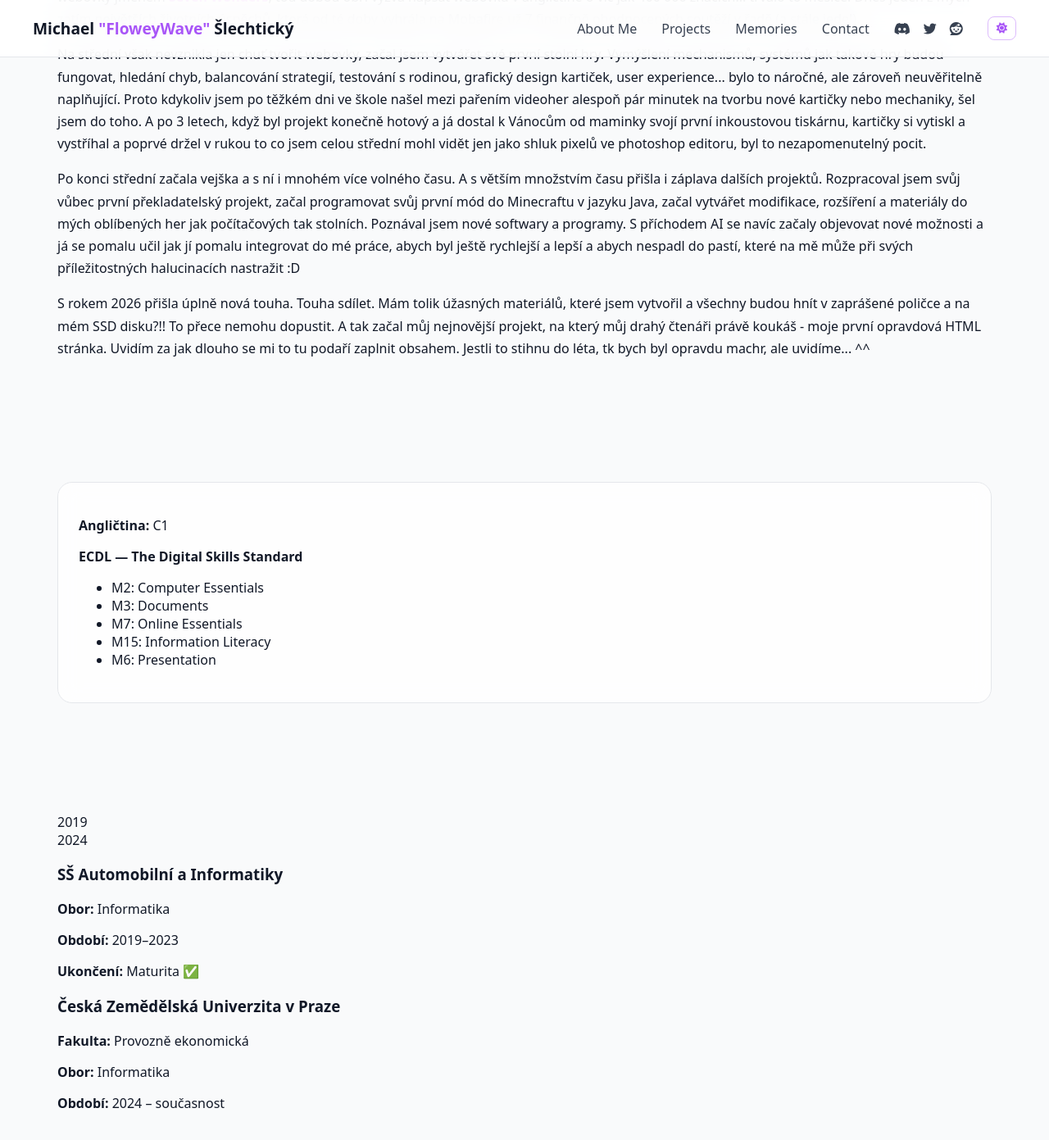
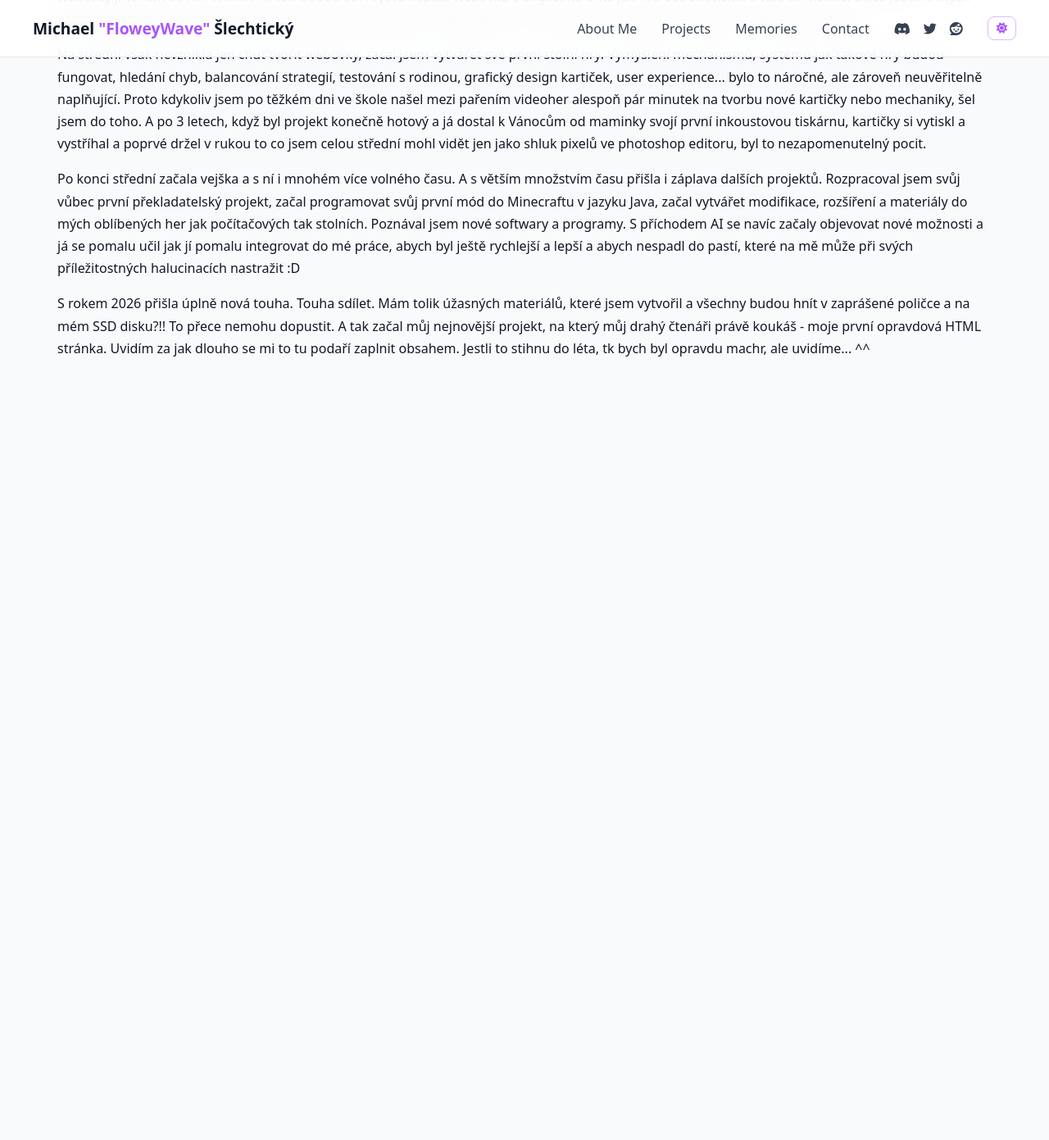
Before and after one commit to FloweyWave2/floweywave2.github.io, a Jekyll site: the page built from creator.html, in a window 1280 px wide and 1400 px high, scrolled down 2551 px. Shown: the top 1391 px of the window at 82% size. Built offline with Jekyll 4.4.1, drawn with Linux system fonts in a browser that asks for light colours; after the commit the page ends 3066 px from its top, so only the background shows below that.

Commit message:
Update creator.html

```diff
--- a/creator.html
+++ b/creator.html
@@ -283,66 +283,6 @@ permalink: /about/creator.html
 
         </div>
     </section>
-
-    <!-- CERTIFICATIONS -->
-    <section class="creator-section reveal">
-        <div class="section-header">
-            <h2>Certifikace</h2>
-        </div>
-
-        <div class="creator-glass">
-            <p><strong>Angličtina:</strong> C1</p>
-
-            <p><strong>ECDL — The Digital Skills Standard</strong></p>
-            <ul>
-                <li>M2: Computer Essentials</li>
-                <li>M3: Documents</li>
-                <li>M7: Online Essentials</li>
-                <li>M15: Information Literacy</li>
-                <li>M6: Presentation</li>
-            </ul>
-        </div>
-    </section>
-
-    <!-- EXPERIENCE -->
-                <!-- VZDĚLÁNÍ -->
-<section class="creator-section reveal">
-    <div class="section-header">
-        <h2>Vzdělání</h2>
-    </div>
-
-    <div class="education-timeline">
-
-        <div class="timeline-line"></div>
-
-        <div class="timeline-item" data-target="edu1">
-            <span class="timeline-year">2019</span>
-            <div class="timeline-dot large"></div>
-        </div>
-
-        <div class="timeline-item" data-target="edu2">
-            <span class="timeline-year">2024</span>
-            <div class="timeline-dot large"></div>
-        </div>
-
-    </div>
-
-    <!-- POPUPS -->
-
-    <div class="timeline-popup" id="edu1">
-        <h3>SŠ Automobilní a Informatiky</h3>
-        <p><strong>Obor:</strong> Informatika</p>
-        <p><strong>Období:</strong> 2019–2023</p>
-        <p><strong>Ukončení:</strong> Maturita ✅</p>
-    </div>
-
-    <div class="timeline-popup" id="edu2">
-        <h3>Česká Zemědělská Univerzita v Praze</h3>
-        <p><strong>Fakulta:</strong> Provozně ekonomická</p>
-        <p><strong>Obor:</strong> Informatika</p>
-        <p><strong>Období:</strong> 2024 – současnost</p>
-    </div>
-
 </section>
 
 
```
